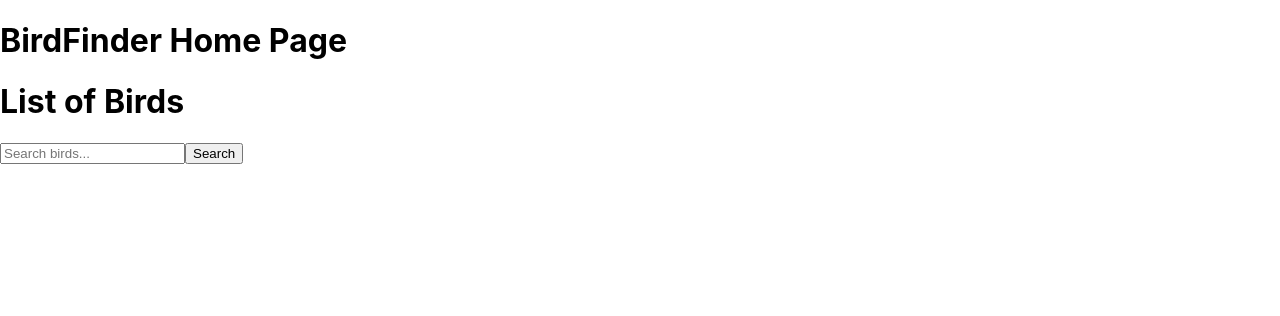
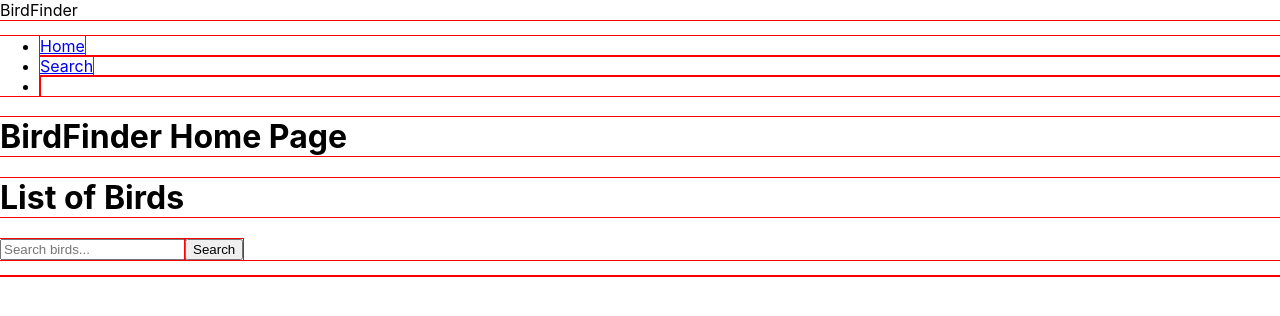
Before and after one commit to fernandapazo/fernandapaz-capstone, a React (Create React App) app in the folder birdfinder-app/: page / in a window 1280 px wide. Shown: the top 316 px of the page. Built offline with nearby package versions, Linux system fonts and the light colour scheme.

Commit message:
Trying different functionalities with the searchBar component, came back to what is working

```diff
--- a/birdfinder-app/src/App.jsx
+++ b/birdfinder-app/src/App.jsx
@@ -1,11 +1,13 @@
 import { BrowserRouter, Routes, Route } from "react-router-dom";
 import "./App.scss";
+import Header from "./components/Header/Header";
 import HomePage from "./pages/HomePage/HomePage";
 
 function App() {
   return (
     <>
       <BrowserRouter>
+        <Header />
         <Routes>
           <Route exact path="/" element={<HomePage />} />
         </Routes>
--- /dev/null
+++ b/birdfinder-app/src/components/Header/Header.jsx
@@ -0,0 +1,27 @@
+import React from "react";
+
+function Header() {
+  return (
+    <header>
+      <div className="logo">BirdFinder</div>
+      <nav>
+        <ul>
+          <li>
+            <a href="#">Home</a>
+          </li>
+          <li>
+            <a href="#">Search</a>
+          </li>
+          <li>
+            <a href="#">
+              <i className="fas fa-user"></i>
+            </a>
+          </li>
+          {/* Replace the <i> tag with your user profile icon */}
+        </ul>
+      </nav>
+    </header>
+  );
+}
+
+export default Header;
--- a/birdfinder-app/src/components/SearchBar/SearchBar.jsx
+++ b/birdfinder-app/src/components/SearchBar/SearchBar.jsx
@@ -1,15 +1,16 @@
-import React, { useState } from "react";
+import React, { useState, useEffect } from "react";
 import axios from "axios";
+import "./SearchBar.scss";
 
 const SearchBar = () => {
   const [searchQuery, setSearchQuery] = useState("");
   const [birds, setBirds] = useState([]);
-  // const API_KEY = "623eb1a1-a5c4-420f-b85b-23df5c497190";
 
   const handleSearch = async () => {
     try {
       const response = await axios.get(
-        "https://nuthatch.lastelm.software/v2/birds?pageSize=100",
+        "https://nuthatch.lastelm.software/v2/birds",
+
         {
           headers: {
             "API-Key": "623eb1a1-a5c4-420f-b85b-23df5c497190",
@@ -38,27 +39,46 @@ const SearchBar = () => {
   });
 
   return (
-    <div>
-      <h1>List of Birds</h1>
+    <div className="search-bar">
+      <h1 className="search-bar__title">List of Birds</h1>
       <input
         type="text"
         placeholder="Search birds..."
         value={searchQuery}
         onChange={handleChange}
+        className="search-bar__input"
       />
-      <button onClick={handleSearch}>Search</button>
-      <ul>
-        {filteredBirds.map((bird) => (
-          <li key={bird.id}>
-            <div>
-              <h2>{bird.name}</h2>
-              <p>Scientific Name: {bird.sciName}</p>
-              <p>Status: {bird.status}</p>
-              {/* <div>
+      <button onClick={() => handleSearch(1)} className="search-bar__button">
+        Search
+      </button>
+      <ul className="bird-list">
+        {filteredBirds.map((bird, index) => (
+          <li key={index} className="bird-list__item">
+            <div className="bird-info">
+              <h2 className="bird-info__name">{bird.name}</h2>
+              <p className="bird-info__sci-name">
+                Scientific Name: {bird.sciName}
+              </p>
+              <p className="bird-info__status">Status: {bird.status}</p>
+              <p className="bird-info__region">
+                Region:
+                {bird.region.map((region, index) => (
+                  <span key={index} className="bird-info__region-item">
+                    {index > 0 ? ", " : ""}
+                    {region}
+                  </span>
+                ))}
+              </p>
+              <div className="bird-info__images">
                 {bird.images.map((image, index) => (
-                  <img key={index} src={image} alt={`Bird ${index + 1}`} />
+                  <img
+                    key={index}
+                    src={image}
+                    alt={`Bird ${index + 1}`}
+                    className="bird-info__image"
+                  />
                 ))}
-              </div> */}
+              </div>
             </div>
           </li>
         ))}
--- a/birdfinder-app/src/components/SearchBar/SearchBar.scss
+++ b/birdfinder-app/src/components/SearchBar/SearchBar.scss
@@ -0,0 +1,51 @@
+.search-bar {
+  width: 100%;
+  box-sizing: border-box;
+}
+
+.search-bar__input {
+}
+
+.search-bar__button {
+}
+
+.bird-list {
+}
+
+.bird-list__item {
+}
+
+.bird-info {
+  width: 100%;
+  box-sizing: border-box;
+}
+
+.bird-info__name {
+}
+
+.bird-info__sci-name {
+}
+
+.bird-info__status {
+}
+
+.bird-info__region {
+}
+
+.bird-info__region-item {
+}
+
+.bird-info__images {
+  display: flex;
+  flex-direction: row;
+  gap: 20px;
+}
+
+.bird-info__image {
+  width: 250px;
+  height: 150px;
+}
+
+* {
+  outline: 1px solid red;
+}
```
